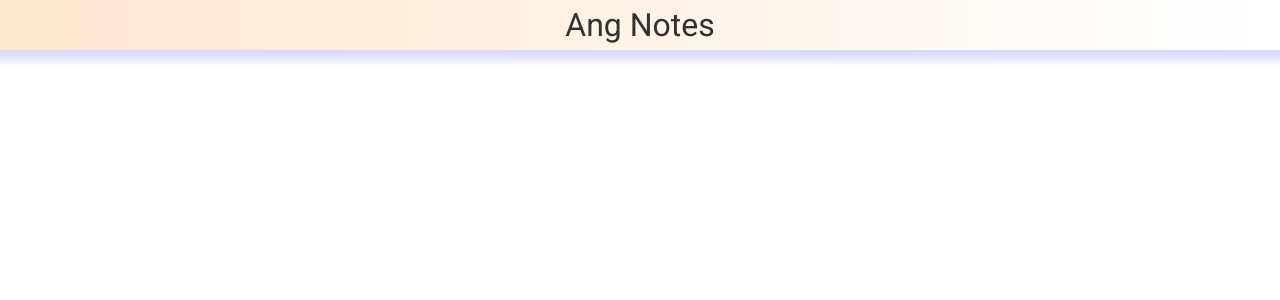
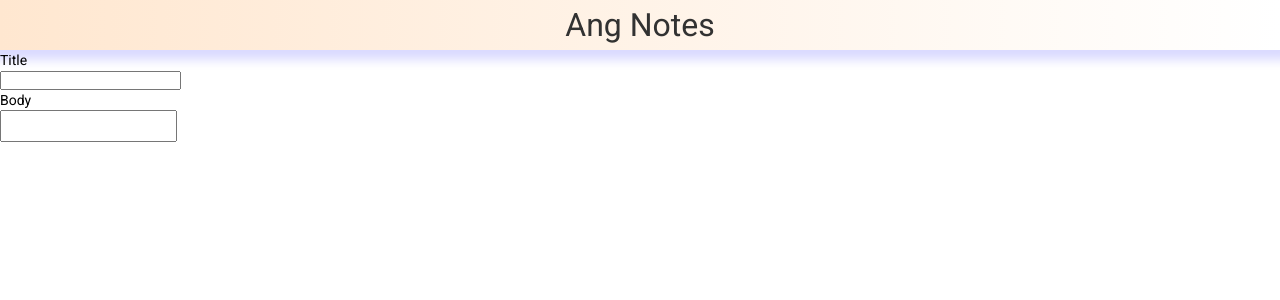
Before and after one commit to ranielsobrinho/AngNotes, an Angular app: page /1 in a window 1280 px wide. Shown: the top 300 px of the page. Built offline with nearby package versions, Linux system fonts and the light colour scheme.

Commit message:
Setting the main content to add note component

```diff
--- a/src/app/pages/note-details/note-details.component.html
+++ b/src/app/pages/note-details/note-details.component.html
@@ -1,5 +1,17 @@
 <div class="form-container">
-    <form #noteForm>
+    <form>
+        <div class="field">
+            <label class="label">Title</label>
+            <div class="control">
+                <input type="text" class="input">
+            </div>
+        </div>
 
+        <div class="field">
+            <label class="label">Body</label>
+            <div class="control">
+                <textarea class="textarea"></textarea>
+            </div>
+        </div>
     </form>
 </div>
```
